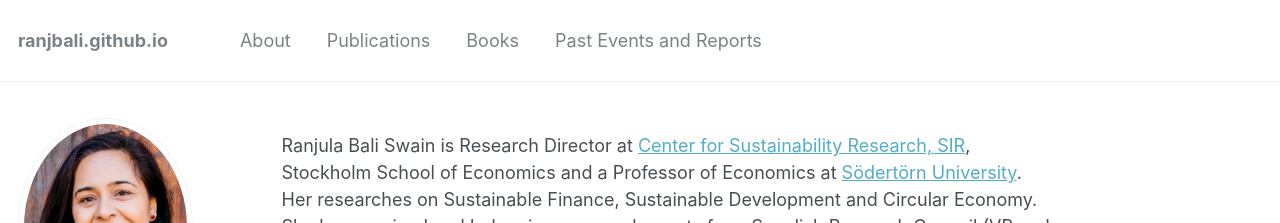
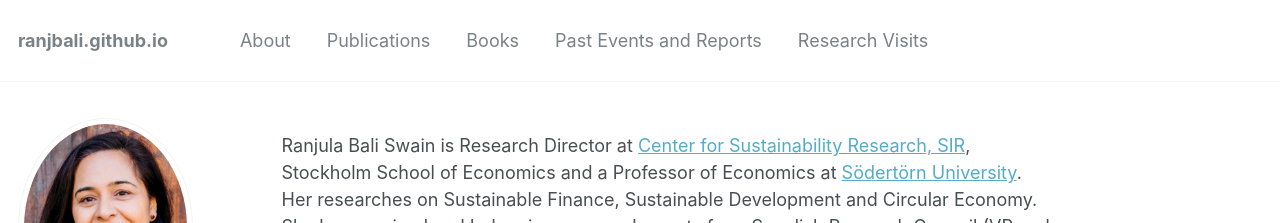
Before and after one commit to ranjbali/ranjbali.github.io, a Jekyll site: the page built from _pages/about.md, in a window 1280 px wide and 1003 px high. Shown: the top 223 px of the window. Built offline with Jekyll 4.4.1, drawn with Linux system fonts in a browser that asks for light colours.

Commit message:
Update navigation.yml

```diff
--- a/_data/navigation.yml
+++ b/_data/navigation.yml
@@ -11,3 +11,6 @@ main:
 
   - title: "Past Events and Reports"
     url: /pastevents/
+
+  - title: "Research Visits"
+    url: /fieldvisits/
```
